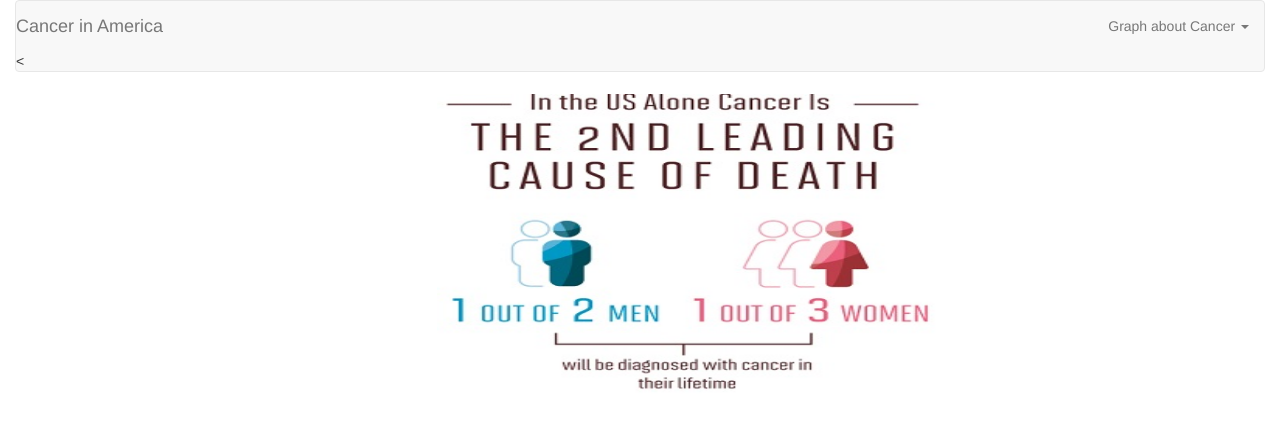
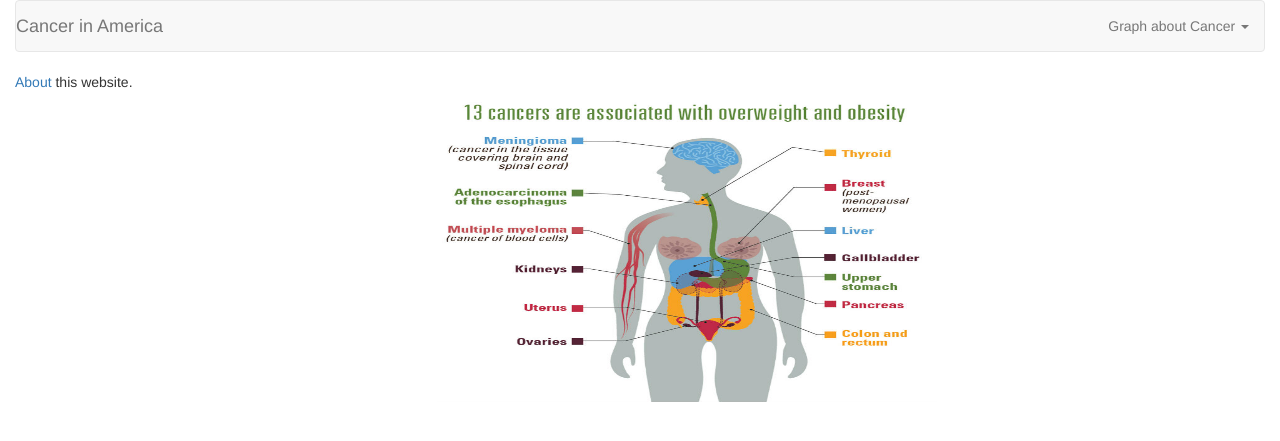
Before and after one commit to shahzina/Cancer-In-America, a Flask app: page / in a window 1280 px wide. Shown: the top 441 px of the page. Run offline with Flask 2, Linux system fonts and the light colour scheme; some libraries are stand-ins or nearby versions.

Commit message:
home page with about route linked

```diff
--- a/templates/index.html
+++ b/templates/index.html
@@ -47,7 +47,7 @@
               <span class="icon-bar"></span>
             </button>
             <div class="col-s-9 phone-nav">
-              <a class="navbar-brand" href="#" id="logo">Cancer in America</a>
+              <a class="navbar-brand" href="/" id="logo">Cancer in America</a>
             </div>
           </div>
 
@@ -69,7 +69,7 @@
            <!--   <li><a href="comparison.html">Comparison</a></li> -->
             <!--  <li><a href="data.html">Data</a></li> -->
             </ul>
-          </div><
+          </div>
           </div>
       </div>
     </nav>
@@ -104,7 +104,9 @@
 
 
       <div class = "row">
-      <div class = "col-sm-2"></div>
+      <div class = "col-sm-2">
+        <p><a href="about"> About </a> this website. </p>
+      </div>
     <div class = "col-sm-8">
       <!-- <h1> Analysis of Cancer Incidence and Mortality in the US.  </h1> -->
     </div>
@@ -119,7 +121,7 @@
     <div class = "row">
       <div class = "col-sm-4"></div>
       <div class = "col-sm-8">
-        <img src="image1.jpg" class="mx-auto d-block" alt="Cancer Ratio" width="500" height="300">
+        <img src = "/templates/images/image2.jpg" class="mx-auto d-block" alt="Cancer Ratio" width="500" height="300">
       </div>
     </div>
 
@@ -135,7 +137,7 @@
     <!-- API key -->
     <script type="text/javascript" src="static/js/config.js"></script>
       <!-- JS  -->
-    <script type="text/javascript" src="static/js/logic.js"></script>
+    <!-- <script type="text/javascript" src="static/js/logic_map.js"></script>  -->
 
 
     <script type="text/javascript" src="https://code.jquery.com/jquery-2.1.4.min.js"></script>
```
